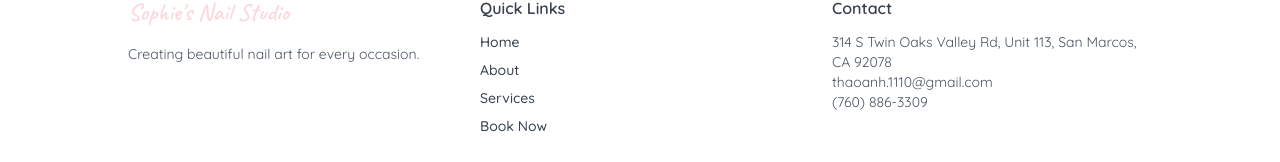
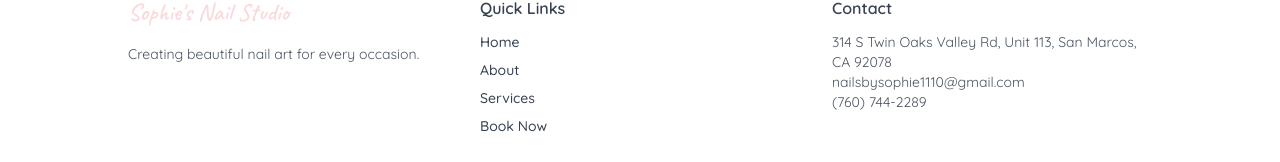
Before and after one commit to ducanhdang06/nail_portfolio, a Next.js app in the folder frontend/: page / in a window 1280 px wide. Shown: the part 3114-3276 px from the top of the page. Built offline with nearby package versions, Linux system fonts and the light colour scheme; no server answers; the database is empty.

Commit message:
fixed footer

```diff
--- a/frontend/app/(guest)/layout.tsx
+++ b/frontend/app/(guest)/layout.tsx
@@ -1,8 +1,3 @@
-import DeployButton from "@/components/deploy-button";
-import { EnvVarWarning } from "@/components/env-var-warning";
-import HeaderAuth from "@/components/header-auth";
-import { ThemeSwitcher } from "@/components/theme-switcher";
-import { hasEnvVars } from "@/utils/supabase/check-env-vars";
 import { Quicksand, Poppins, Caveat } from "next/font/google";
 import { ThemeProvider } from "next-themes";
 import Link from "next/link";
@@ -111,9 +106,9 @@ export default function RootLayout({
                       314 S Twin Oaks Valley Rd, Unit 113, San Marcos, CA 92078
                     </p>
                     <p className="text-sm text-gray-600">
-                      thaoanh.1110@gmail.com
+                      nailsbysophie1110@gmail.com
                     </p>
-                    <p className="text-sm text-gray-600">(760) 886-3309</p>
+                    <p className="text-sm text-gray-600">(760) 744-2289</p>
                   </div>
                 </div>
                 <div className="mt-8 pt-8 border-t border-gray-100 text-center text-xs">
--- a/frontend/app/protected/layout.tsx
+++ b/frontend/app/protected/layout.tsx
@@ -93,8 +93,8 @@ export default async function ProtectedLayout({
                 <p className="text-sm text-gray-600">
                   314 S Twin Oaks Valley Rd, Unit 113, San Marcos, CA 92078
                 </p>
-                <p className="text-sm text-gray-600">thaoanh.1110@gmail.com</p>
-                <p className="text-sm text-gray-600">(760) 886-3309</p>
+                <p className="text-sm text-gray-600">nailsbysophie1110@gmail.com</p>
+                <p className="text-sm text-gray-600">(760) 744-2289</p>
               </div>
             </div>
             <div className="mt-8 pt-8 border-t border-gray-100 text-center text-xs">
```
